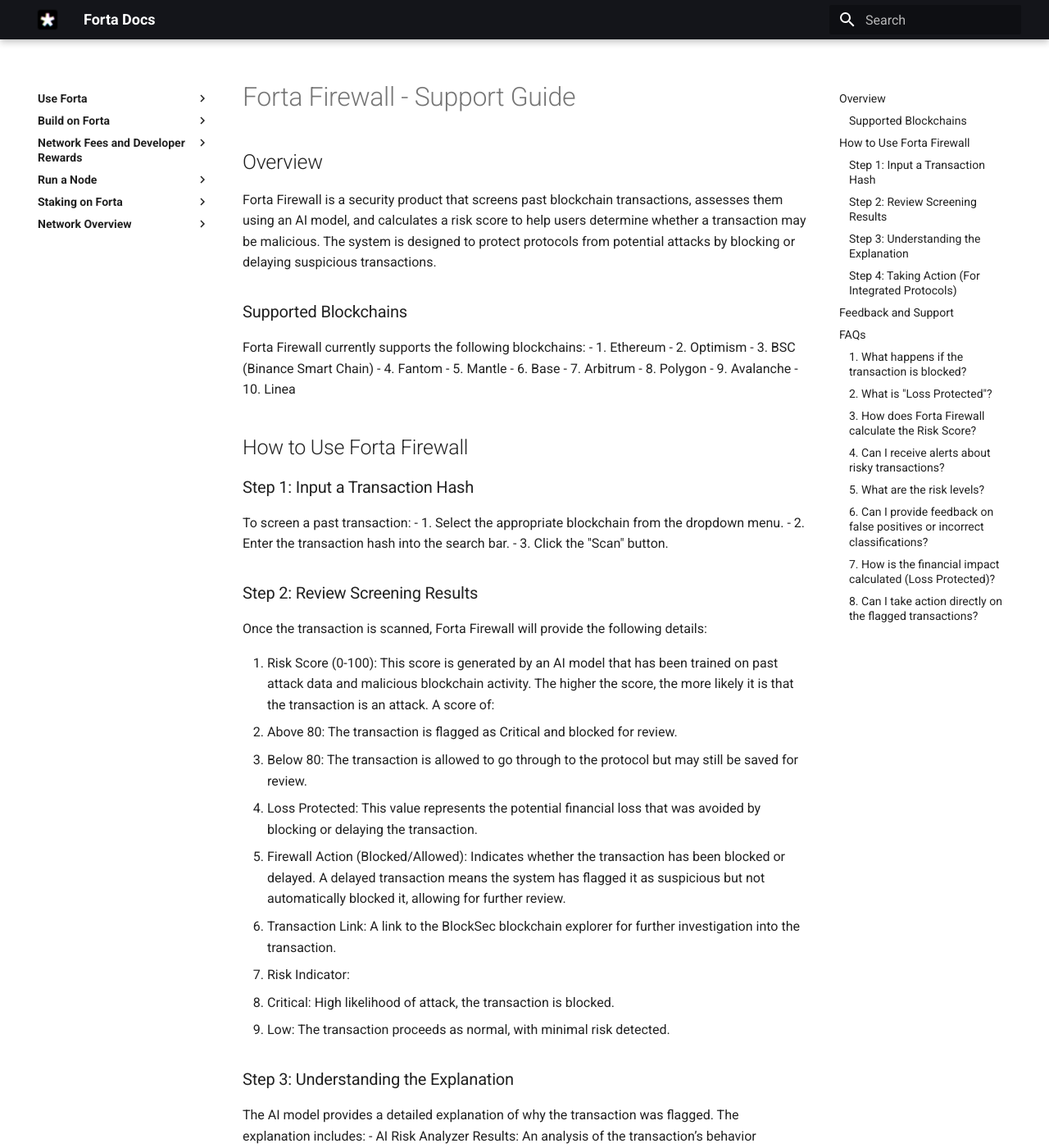
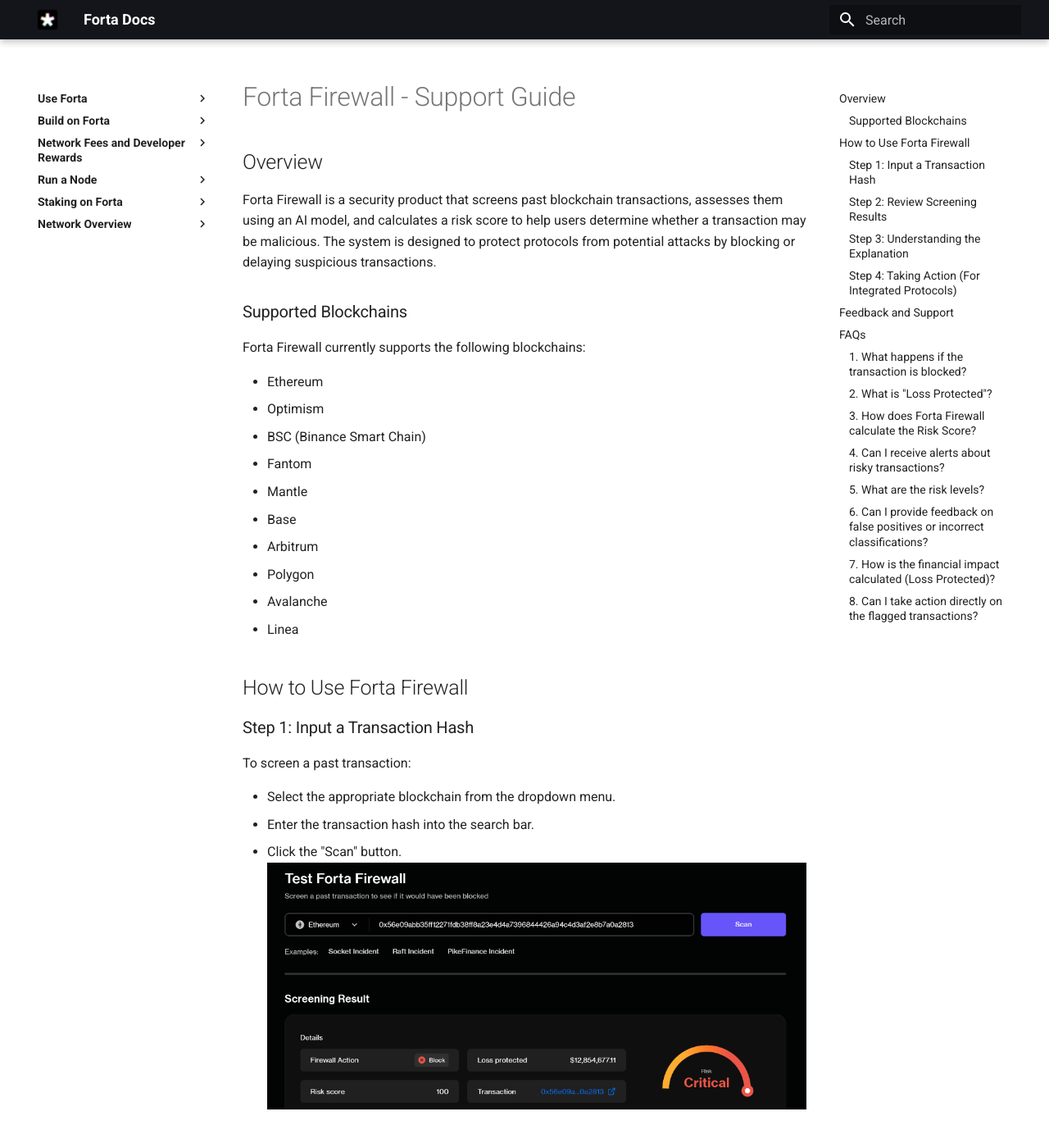
Before and after one commit to forta-network/docs, an MkDocs documentation site: the page built from docs/support_guide.md, in a window 1280 px wide and 1400 px high. Shown: the whole window at 82% size. Built offline with MkDocs 1.6.1 and Material for MkDocs 9.7.7, drawn with Linux system fonts in a browser that asks for light colours.

Commit message:
format_changes

```diff
--- a/docs/support_guide.md
+++ b/docs/support_guide.md
@@ -4,32 +4,37 @@
 Forta Firewall is a security product that screens past blockchain transactions, assesses them using an AI model, and calculates a risk score to help users determine whether a transaction may be malicious. The system is designed to protect protocols from potential attacks by blocking or delaying suspicious transactions.
 
 ### Supported Blockchains
+
 Forta Firewall currently supports the following blockchains:
-- 1. Ethereum
-- 2. Optimism
-- 3. BSC (Binance Smart Chain)
-- 4. Fantom
-- 5. Mantle
-- 6. Base
-- 7. Arbitrum
-- 8. Polygon
-- 9. Avalanche
-- 10. Linea
+
+- Ethereum
+- Optimism
+- BSC (Binance Smart Chain)
+- Fantom
+- Mantle
+- Base
+- Arbitrum
+- Polygon
+- Avalanche
+- Linea
 
 ## How to Use Forta Firewall
 
 ### Step 1: Input a Transaction Hash
 To screen a past transaction:
-- 1. Select the appropriate blockchain from the dropdown menu.
-- 2. Enter the transaction hash into the search bar.
-- 3. Click the "Scan" button.
+
+- Select the appropriate blockchain from the dropdown menu.
+- Enter the transaction hash into the search bar.
+- Click the "Scan" button.
+  ![Scan](fortress_scan.png)
 
 ### Step 2: Review Screening Results
 Once the transaction is scanned, Forta Firewall will provide the following details:
 
 1. Risk Score (0-100): This score is generated by an AI model that has been trained on past attack data and malicious blockchain activity. The higher the score, the more likely it is that the transaction is an attack. A score of:
-   - Above 80: The transaction is flagged as Critical and blocked for review.
-   - Below 80: The transaction is allowed to go through to the protocol but may still be saved for review.
+
+- Above 80: The transaction is flagged as Critical and blocked for review.
+- Below 80: The transaction is allowed to go through to the protocol but may still be saved for review.
 
 2. Loss Protected: This value represents the potential financial loss that was avoided by blocking or delaying the transaction.
 
@@ -38,8 +43,9 @@
 4. Transaction Link: A link to the BlockSec blockchain explorer for further investigation into the transaction.
 
 5. Risk Indicator:
-   - Critical: High likelihood of attack, the transaction is blocked.
-   - Low: The transaction proceeds as normal, with minimal risk detected.
+
+- Critical: High likelihood of attack, the transaction is blocked.
+- Low: The transaction proceeds as normal, with minimal risk detected.
 
 ### Step 3: Understanding the Explanation
 The AI model provides a detailed explanation of why the transaction was flagged. The explanation includes:
```
Also changed, not shown: docs/fortress_scan.png (added).
